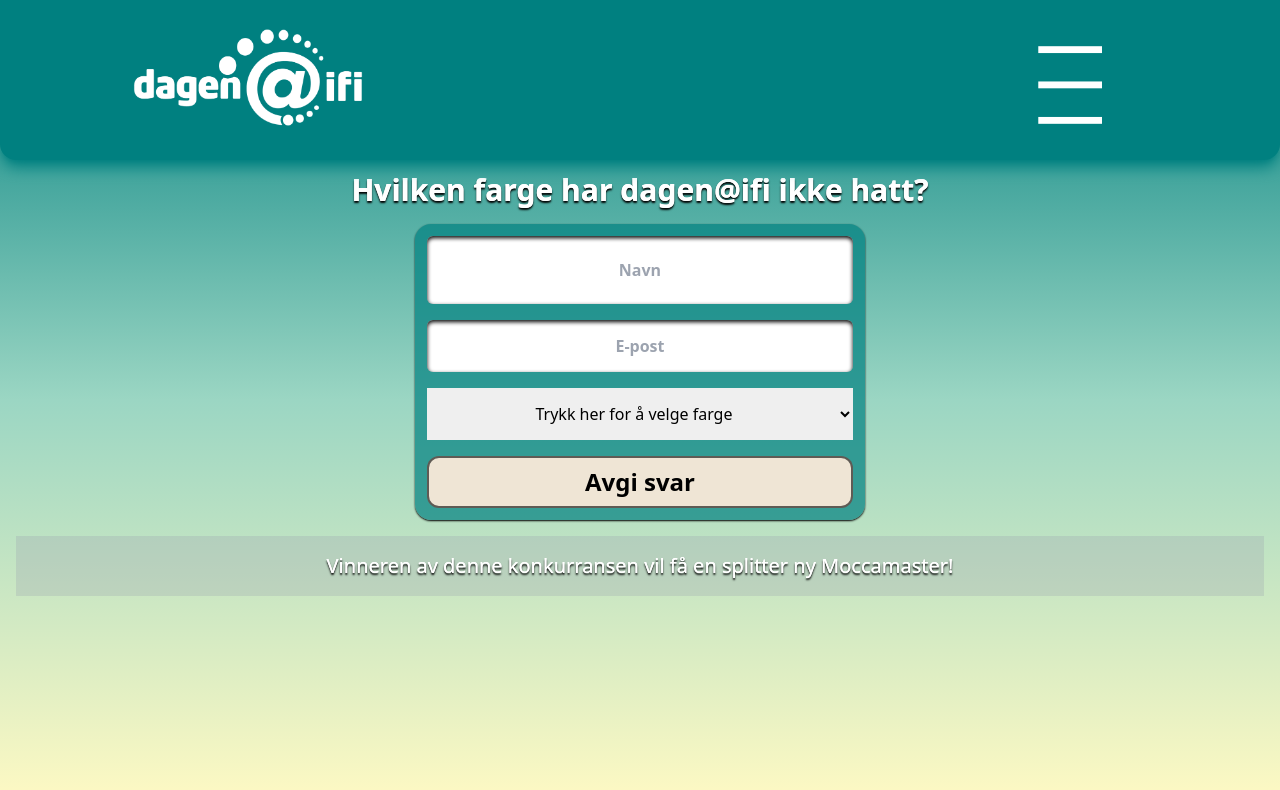
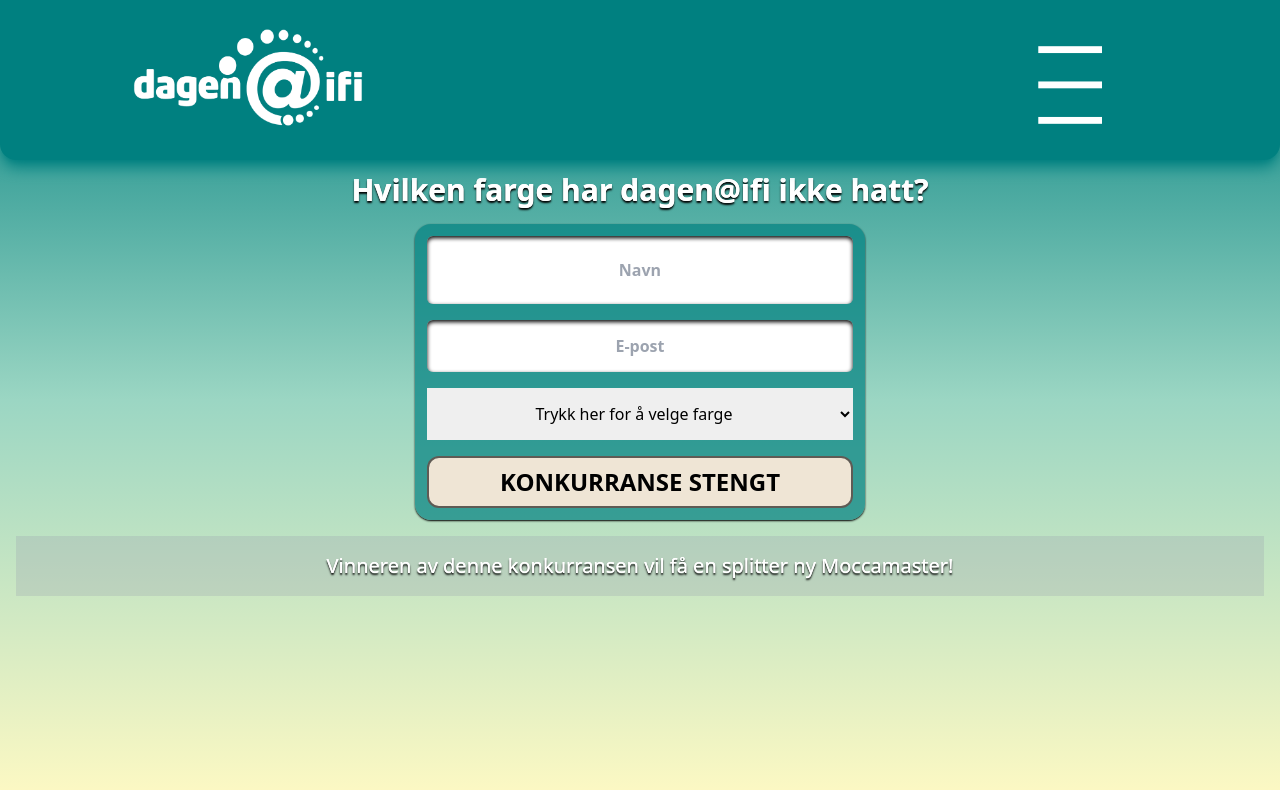
Before and after one commit to StianHaSu/dagenkonkurranser, a Vue app: page /competition1 in a window 1280 px wide. Shown: the top 790 px of the page. Built offline with nearby package versions, Linux system fonts and the light colour scheme.

Commit message:
Stengt konkurransen

```diff
--- a/src/components/AnswerBox.vue
+++ b/src/components/AnswerBox.vue
@@ -42,7 +42,7 @@ export default{
                         <input v-model="form.answer" class="shadow-inner text-center shadow-black form-control rounded-md placeholder:font-bold placeholder:text-center" placeholder="Svar" required/>
                     </div>
                     <div class="grid row-start-4 my-4 py-2 rounded-xl text-2xl font-semibold bg-color3 border border-black border-opacity-60 border-x-2 border-y-2">
-                        <button  type="submit" >Avgi svar</button>
+                        <h1>KONKURRANSE STENGT</h1>
                     </div>
                 </div>
             </form>
--- a/src/components/AnswerBoxButtons.vue
+++ b/src/components/AnswerBoxButtons.vue
@@ -48,7 +48,7 @@ export default{
                         </select>
                     </div>
                     <div class="grid row-start-4 my-4 py-2 rounded-xl text-2xl font-semibold bg-color3 border border-black border-opacity-60 border-x-2 border-y-2">
-                        <button  type="submit" >Avgi svar</button>
+                        <h1>KONKURRANSE STENGT</h1>
                     </div>
                 </div>
             </form>
--- a/src/views/Home.vue
+++ b/src/views/Home.vue
@@ -12,12 +12,11 @@ import AnswerBox from '../components/AnswerBox.vue';
         <div class="tekstBoks">
             <h1 class="font-bold text-3xl">Nå er dagen her!</h1>
             <div class="mx-4 mt-3 text-center text-xl">
-                <p1>
+                <p class="text">
                     Dette er konkurransesiden for alle konkurransene på dagen@ifi
                     2022! Oppe i høyre hjørne kan du trykke på hamburgermenyen og
                     gå gjennom årets konkurranser!
-
-                </p1>
+                </p>
             </div>
         </div>
     </div>
```
